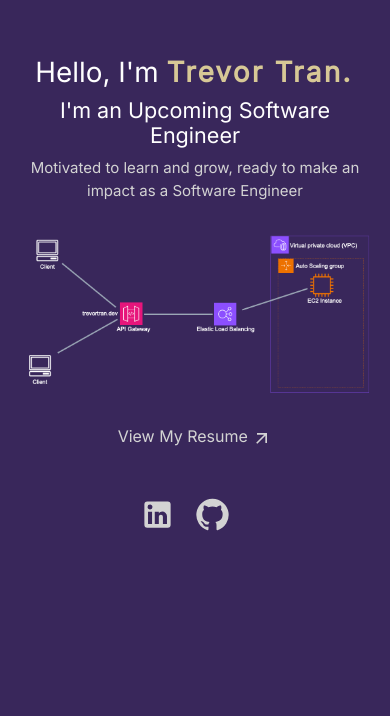
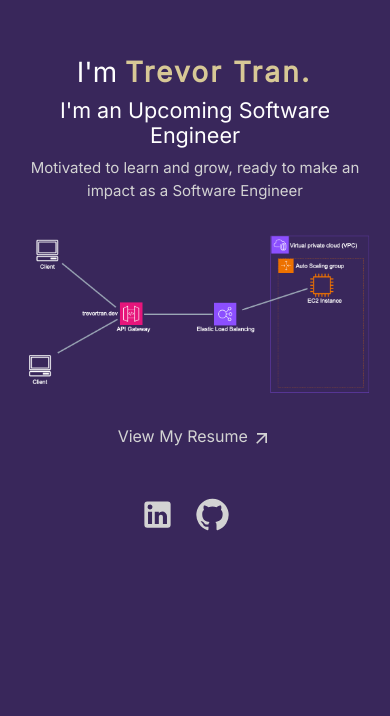
Before and after one commit to trevor-tran/portfolio, a React (Create React App) app: page / in a window 390 px wide. Shown: the part 128-844 px from the top of the page. Built offline with nearby package versions, Linux system fonts and the light colour scheme.

Commit message:
fix name animation for different screen sizes

```diff
--- a/src/components/Home.js
+++ b/src/components/Home.js
@@ -10,7 +10,8 @@ export default function Home() {
       <div className="row">
         <div className="col text-center">
           <div className="container d-flex flex-row justify-content-center">
-            <p className="h1">Hello, I'm</p>
+            <p className="h1 d-none d-sm-block">Hello, I'm</p>
+            <p className="h1 d-block d-sm-none">I'm</p>
             <p className="h1" id="full-name">{`${persona.name}.`}</p>
           </div>
           <p className="h4">{`I'm an ${persona.title}`}</p>
--- a/src/components/Home.scss
+++ b/src/components/Home.scss
@@ -34,7 +34,7 @@ $colorForName: rgb(215,200,150);
   white-space: nowrap; /* Keeps the content on a single line */
   border-right: .15rem solid $colorForName;
   animation:
-    typing 2s steps(12),
+    typing 2.5s steps(15),
     blink-caret .75s step-end infinite;
 }
 
@@ -43,7 +43,7 @@ $colorForName: rgb(215,200,150);
     width: 0;
   }
   to {
-    width: 202px;
+    width: 200px;
   }
 }
 
```
